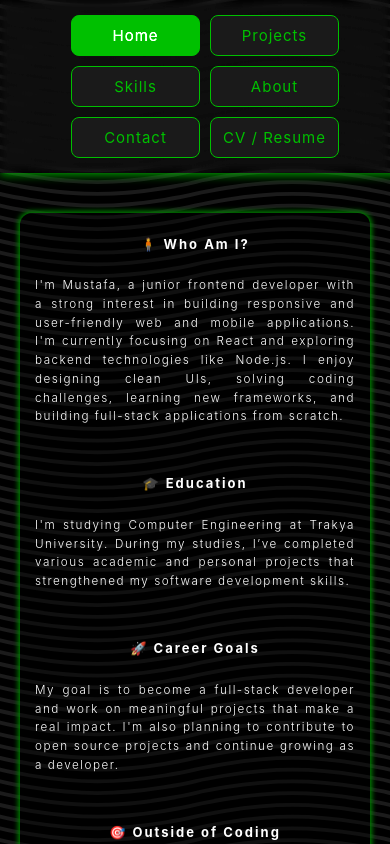
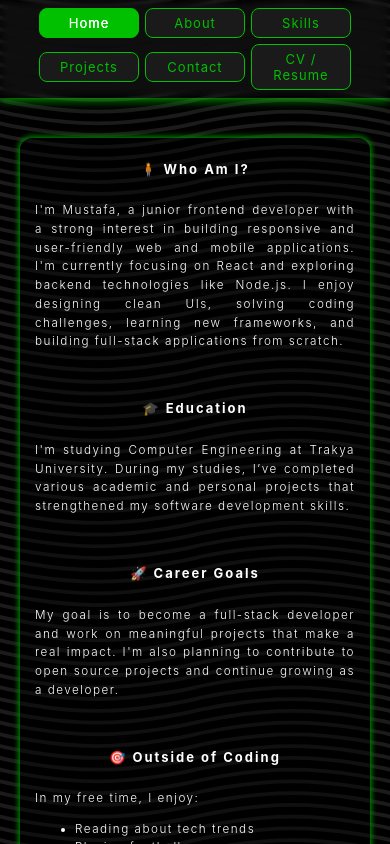
Before and after one commit to FTMustafa/portfolio, a React (Create React App) app: page /about in a window 390 px wide. Shown: the top 844 px of the page. Built offline with nearby package versions, Linux system fonts and the light colour scheme.

Commit message:
responsive layout updated

```diff
--- a/src/pages/About/About.js
+++ b/src/pages/About/About.js
@@ -1,6 +1,20 @@
 import "./About.css";
+import { useEffect } from "react";
 
 function About() {
+  useEffect(() => {
+    document.body.style.overflowY = "hidden";
+
+    const timer = setTimeout(() => {
+      document.body.style.overflowY = "auto";
+    }, 500);
+
+    return () => {
+      document.body.style.overflowY = "auto";
+      clearTimeout(timer);
+    };
+  }, []);
+
   return (
     <div className="about fade-in">
       <main>
--- a/src/pages/CV/CV.js
+++ b/src/pages/CV/CV.js
@@ -1,11 +1,20 @@
-import './CV.css';
+import "./CV.css";
+import { useEffect } from "react";
 
-function CV(){
-    return(
-        <div className='cv fade-in'>
-            CV Page
-        </div>
-    );
+function CV() {
+  useEffect(() => {
+    document.body.style.overflowY = "hidden";
+
+    const timer = setTimeout(() => {
+      document.body.style.overflowY = "auto";
+    }, 500);
+
+    return () => {
+      document.body.style.overflowY = "auto";
+      clearTimeout(timer);
+    };
+  }, []);
+  return <div className="cv fade-in">CV Page</div>;
 }
 
 export default CV;
--- a/src/pages/Contact/Contact.js
+++ b/src/pages/Contact/Contact.js
@@ -1,11 +1,20 @@
-import './Contact.css';
+import "./Contact.css";
+import { useEffect } from "react";
 
-function Contact(){
-    return(
-        <div className='contact fade-in'>
-            Contact Page
-        </div>
-    );
+function Contact() {
+  useEffect(() => {
+    document.body.style.overflowY = "hidden";
+
+    const timer = setTimeout(() => {
+      document.body.style.overflowY = "auto";
+    }, 500);
+
+    return () => {
+      document.body.style.overflowY = "auto";
+      clearTimeout(timer);
+    };
+  }, []);
+  return <div className="contact fade-in">Contact Page</div>;
 }
 
 export default Contact;
--- a/src/pages/Navbar/Navbar.css
+++ b/src/pages/Navbar/Navbar.css
@@ -55,7 +55,6 @@ nav li.active {
   width: 100%;
 }
 
-/* 🎯 RESPONSIVE TASARIM BURADA BAŞLIYOR */
 
 /* Tablet boyutu ve altı için */
 @media (max-width: 768px) {
@@ -85,21 +84,26 @@ nav li.active {
     flex-direction: row;
     flex-wrap: wrap;
     justify-content: center;
-    gap: 10px;
+    align-items: center;
+    gap: 6px;
     height: auto;
-    padding: 15px 10px;
+    padding: 8px 0;
+    margin: 0 auto;
+    width: 100%;
+    box-sizing: border-box;
   }
 
   nav li {
     width: 30%;
-    max-width: 120px;
-    min-width: 100px;
-    font-size: 15px;
-    padding: 10px 5px;
+    max-width: 100px;
+    min-width: 80px;
+    font-size: 13px;
+    padding: 6px 4px;
+    box-sizing: border-box;
   }
 
   nav li:hover {
-    box-shadow: 280px 0px green inset;
+    box-shadow: 250px 0px green inset;
     color: white;
     transition: box-shadow 0.5s ease, color 0.4s ease;
   }
--- a/src/pages/Navbar/Navbar.js
+++ b/src/pages/Navbar/Navbar.js
@@ -8,9 +8,9 @@ function Navbar() {
 
   const navItems = {
     Home: "",
+    About: "about",
+    Skills: "skills",
     Projects: "projects",
-    Skills: "skills",
-    About: "about",
     Contact: "contact",
     "CV / Resume": "cv",
   };
--- a/src/pages/Projects/Projects,.js
+++ b/src/pages/Projects/Projects,.js
@@ -1,11 +1,20 @@
-import './Projects.css';
+import "./Projects.css";
+import { useEffect } from "react";
 
-function Projects(){
-    return(
-        <div className='projects fade-in'>
-            Projects Page
-        </div>
-    );
+function Projects() {
+  useEffect(() => {
+    document.body.style.overflowY = "hidden";
+
+    const timer = setTimeout(() => {
+      document.body.style.overflowY = "auto";
+    }, 500);
+
+    return () => {
+      document.body.style.overflowY = "auto";
+      clearTimeout(timer);
+    };
+  }, []);
+  return <div className="projects fade-in">Projects Page</div>;
 }
 
 export default Projects;
--- a/src/pages/Skills/Skills.js
+++ b/src/pages/Skills/Skills.js
@@ -1,11 +1,20 @@
-import './Skills.css';
+import "./Skills.css";
+import { useEffect } from "react";
 
-function Skills(){
-    return(
-        <div className='skills fade-in'>
-            Skills Page
-        </div>
-    );
+function Skills() {
+  useEffect(() => {
+    document.body.style.overflowY = "hidden";
+
+    const timer = setTimeout(() => {
+      document.body.style.overflowY = "auto";
+    }, 500);
+
+    return () => {
+      document.body.style.overflowY = "auto";
+      clearTimeout(timer);
+    };
+  }, []);
+  return <div className="skills fade-in">Skills Page</div>;
 }
 
 export default Skills;
```
